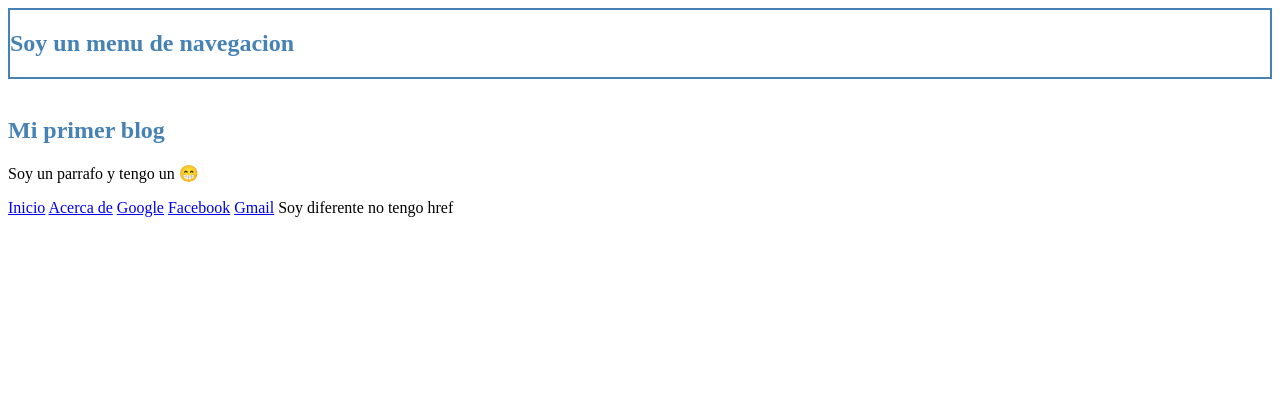
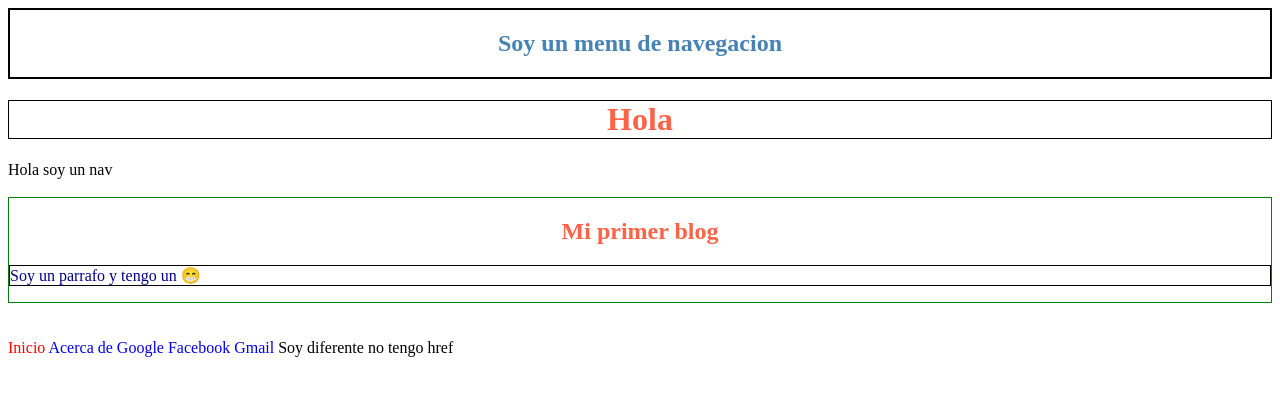
Before and after one commit to Joacker/CSS-course, a plain HTML site: page Selectores/index.html in a window 1280 px wide. Drawn offline with Linux system fonts and the light colour scheme.

Commit message:
adding challenge 2

```diff
--- a/Selectores/css/estilos.css
+++ b/Selectores/css/estilos.css
@@ -7,10 +7,49 @@ h2{
     color: blue;
 } */
 
+/* *{
+    color: red;
+} */
+
 h2 {
     color: steelblue;
 }
 
-nav {
-    border: 2px solid steelblue;
+.borde {
+    border: 2px solid black;
 }
+
+.titulo {
+    text-align: center;
+    color: tomato;
+}
+
+.titulo-borde {
+    border: 1px solid black;
+}
+/* Solo puede haber un elemento con este ID */
+#section {
+    border: 1px solid green;
+}
+
+section h2 {
+    text-align: center;
+}
+
+.😁{
+    color: darkblue;
+}
+
+.😂 {
+    border: 1px solid black;
+}
+
+/* Para modificar un atributo hay que usar corchetes */
+/* quitar subrayado */
+[href]{
+    text-decoration: none;
+}
+
+[href="https://alexcgdesign.com/inicio"] {
+    color: red;
+}
--- a/Selectores/index.html
+++ b/Selectores/index.html
@@ -7,16 +7,25 @@
     <link rel="stylesheet" href="css/estilos.css">
 </head>
 <body>
-    <nav class="alex">
+    <nav class="borde">
         <section>
             <h2>Soy un menu de navegacion</h2>
         </section>
     </nav>
+
+    <h1 class="titulo titulo-borde">Hola</h1>
+    <nav>
+        Hola soy un nav
+    </nav>
+
     <br>
-    <section>
+    <section id="section">
         <h2 class="titulo">Mi primer blog</h2>
-        <p class="😁">Soy un parrafo y tengo un 😁</p>
+        <p class="😁 😂">Soy un parrafo y tengo un 😁</p>
+
     </section>
+
+    <br><br>
 
     <a href="https://alexcgdesign.com/inicio">Inicio</a>
 
```
Also changed, not shown: Selectores/img/selectores.png.
